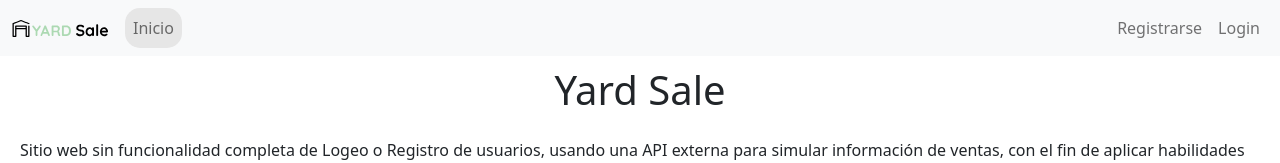
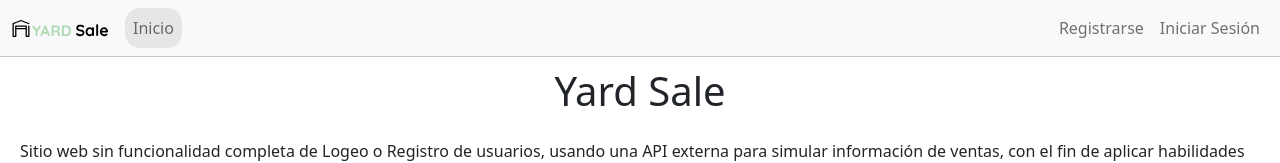
Before and after one commit to EleomarPL/react-shop, a React (Create React App) app: page / in a window 1280 px wide. Shown: the top 163 px of the page. Built offline with nearby package versions, Linux system fonts and the light colour scheme.

Commit message:
added border to Header component

```diff
--- a/src/components/Header.js
+++ b/src/components/Header.js
@@ -9,7 +9,9 @@
 const Header = () => {
   const {userData} = useContext(AuthContext);
   return (
-    <nav className="navbar navbar-expand-lg navbar-light bg-light">
+    <nav className="navbar navbar-expand-lg navbar-light bg-light sticky-top"
+      style={ {borderBottom: '1px solid #C7C7C7'} }
+    >
       <div className="container-fluid">
         <NavLink className="navbar-brand" to="/">
           <img src={ require('../img/logo.svg').default } />
@@ -89,7 +91,7 @@
                 <NavLink className="nav-link" to="/login"
                   activeClassName="active-header"
                 >
-                  Login
+                  Iniciar Sesión
                 </NavLink>
               </li>
             </ul>
```
Also changed, not shown: 1 other file (tests, documents, lock files or other folders).
